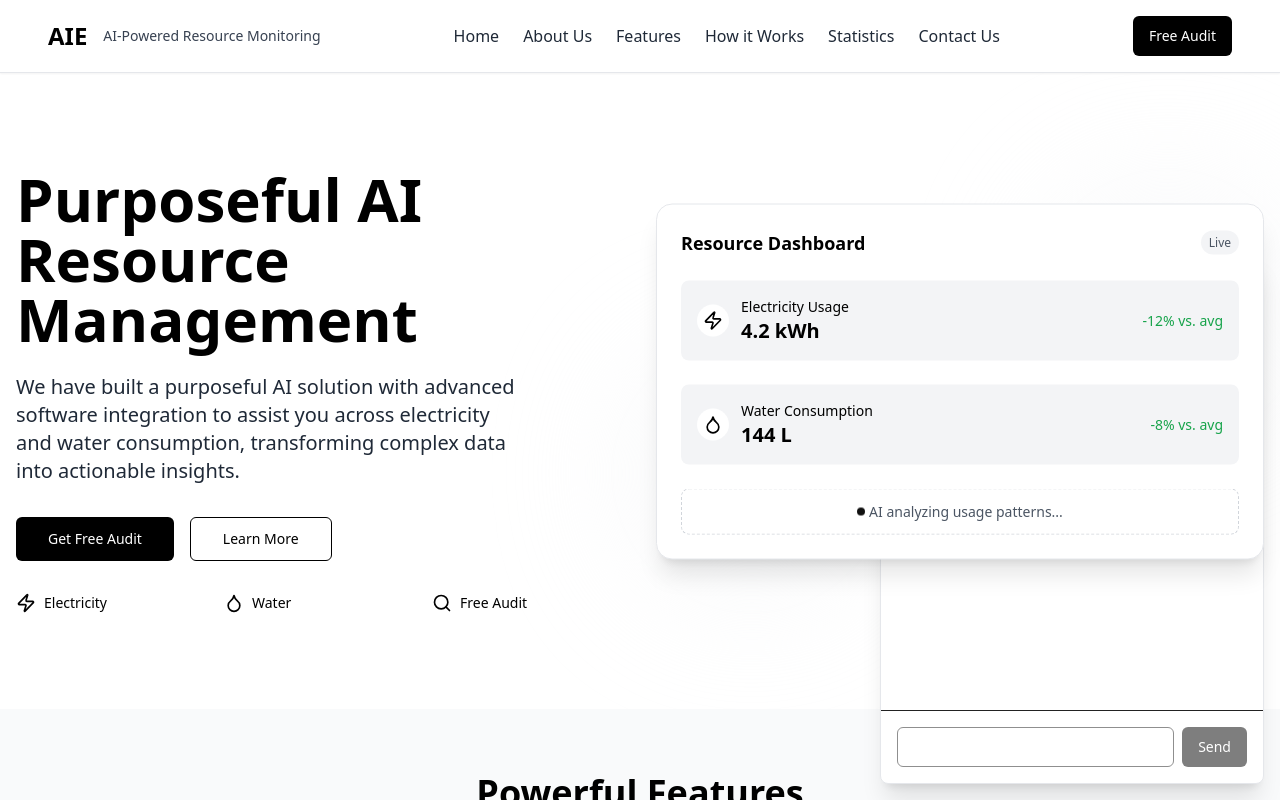
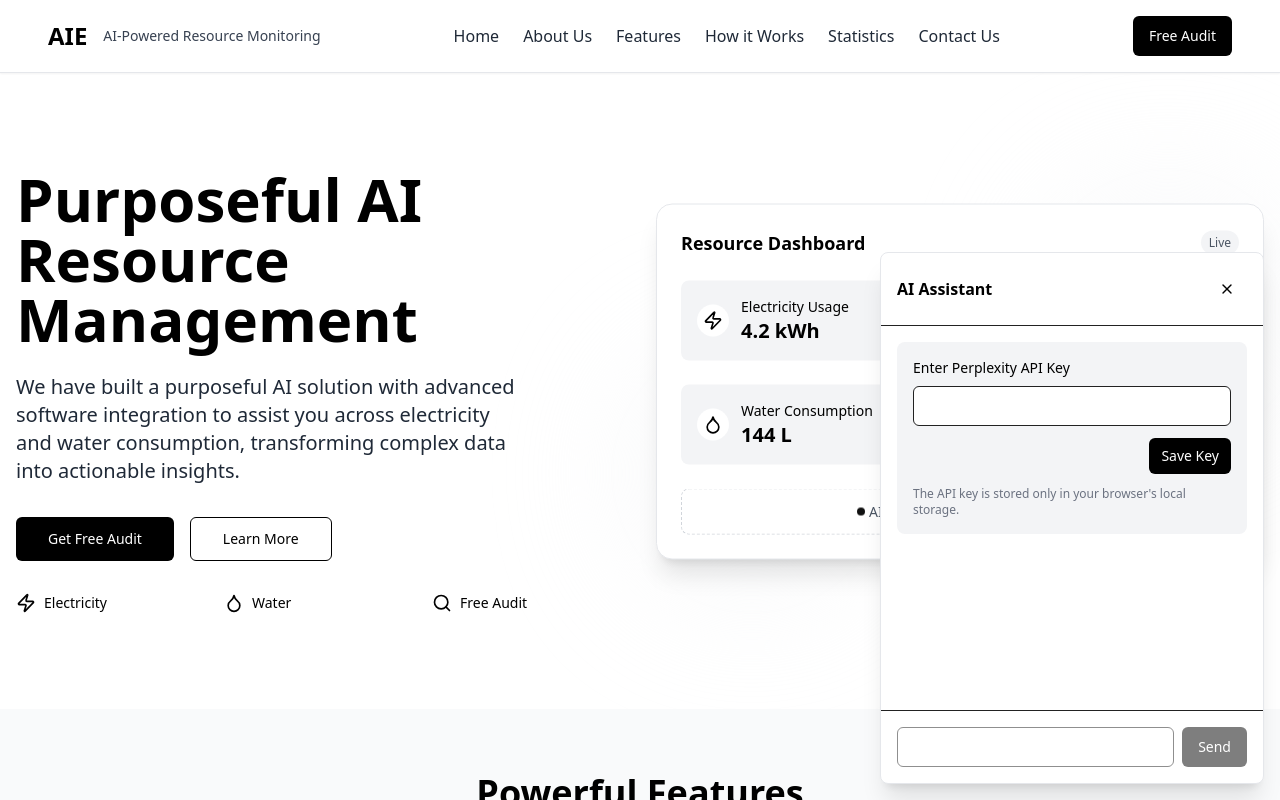
Before and after one commit to AIE-Energy/aie, a React (Vite) app: page / in a window 1280 px wide. Both pictures are taken after a click on the button 1240 px from the left and 764 px from the top of the page. Shown: the top 800 px of the page. Built offline with nearby package versions, Linux system fonts and the light colour scheme.

Commit message:
Bring chat forward when opened
Ensure the AI chat appears above other elements like the resource dashboard when it is open.

```diff
--- a/src/components/AIChat.tsx
+++ b/src/components/AIChat.tsx
@@ -1,4 +1,3 @@
-
 import React, { useState, useRef, useEffect } from 'react';
 import { Button } from "@/components/ui/button";
 import { Input } from "@/components/ui/input";
@@ -73,7 +72,7 @@ const AIChat = () => {
     <>
       {!isOpen && (
         <Button
-          className="fixed bottom-4 right-4 rounded-full p-4 bg-black hover:bg-gray-800"
+          className="fixed bottom-4 right-4 rounded-full p-4 bg-black hover:bg-gray-800 z-40"
           onClick={() => setIsOpen(true)}
         >
           <MessageSquare className="h-6 w-6" />
@@ -81,7 +80,7 @@ const AIChat = () => {
       )}
 
       {isOpen && (
-        <div className="fixed bottom-4 right-4 w-96 bg-white rounded-lg shadow-xl border border-gray-200">
+        <div className="fixed bottom-4 right-4 w-96 bg-white rounded-lg shadow-xl border border-gray-200 z-50">
           <div className="flex items-center justify-between p-4 border-b">
             <h3 className="font-semibold">AI Assistant</h3>
             <Button
```
